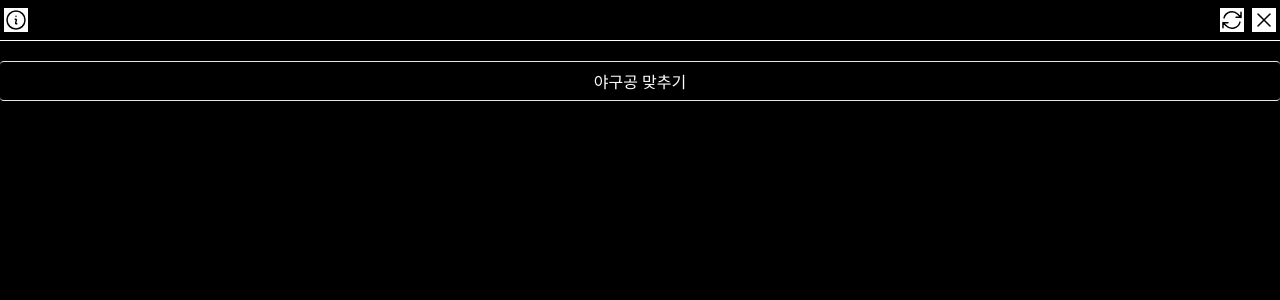
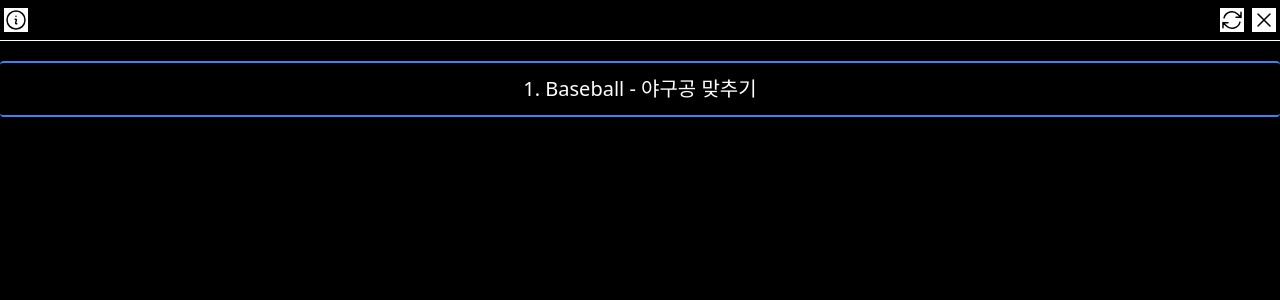
Before and after one commit to 253eosam/game-bac, a Vue app: page / in a window 1280 px wide. Shown: the top 300 px of the page. Built offline with nearby package versions, Linux system fonts and the light colour scheme.

Commit message:
feat) 게임 셀렉션 컴포넌트화

```diff
--- /dev/null
+++ b/src/components/home/GameSelection.vue
@@ -0,0 +1,70 @@
+<template>
+  <div class="card w-10 h-14 rounded border-y-2 flex-1 hover:shadow-lg my-5 cursor-pointer origin-center hover:h-[150px]">
+    <p class="title text-center text-xl leading-[3.25rem]">{{ title }}</p>
+    <p class="subtitle px-3" v-html="comDescription" />
+    <a href="#" @click.prevent="onClickStartGame" class="card-tool inline-block float-right px-5 text-lg font-semibold" :class="`text-${color}-500`">게임하기</a>
+  </div>
+</template>
+
+<script lang="ts">
+import { computed, defineComponent } from 'vue'
+
+export default defineComponent({
+  props: {
+    title: {
+      type: String,
+      required: true,
+    },
+    description: {
+      type: String,
+    },
+    color: {
+      type: String,
+    },
+  },
+  setup(props, { emit }) {
+    return {
+      comDescription: computed(() => {
+        return props.description?.replace(/(?:\r\n|\r|\n)/g, '<br>') || ''
+      }),
+      onClickStartGame () {
+        emit('onClickStartGame')
+      }
+    }
+  },
+})
+</script>
+
+<style scoped>
+.card {
+  transition: height 0.5s, box-shadow 0.5s;
+}
+.subtitle {
+  visibility: hidden;
+  opacity: 0;
+  transition: visibility 0.5s, opacity 0.5s;
+}
+.title {
+  transition: font-size 0.5s, font-weight 0.5s;
+}
+.card:hover > .title {
+  font-size: 1.5rem;
+  font-weight: 800;
+  transition: font-size 0.5s, font-weight 0.5s;
+}
+.card:hover > .subtitle {
+  visibility: visible;
+  opacity: 1;
+  transition: visibility 1s linear 0s, opacity 1s;
+}
+.card-tool {
+  visibility: hidden;
+  opacity: 0;
+  transition: visibility 0.5s, opacity 0.5s;
+}
+.card:hover > .card-tool {
+  visibility: visible;
+  opacity: 1;
+  transition: visibility 2.5s linear 0s, opacity 2.5s;
+}
+</style>
--- a/src/views/Home.vue
+++ b/src/views/Home.vue
@@ -1,67 +1,50 @@
 <template>
   <div class="absolute flex w-full">
-    <div class="card w-10 h-10 rounded border-y flex-1 hover:shadow-lg my-5 cursor-pointer origin-center hover:h-[130px]"
-      :class="`border-${COLORS[0]}-500 hover:shadow-${COLORS[0]}-500`"
-    >
-      <p class="title text-center leading-10">야구공 맞추기</p>
-      <p class="subtitle px-3">
-        0 ~ 9까지 숫자가 랜덤하게 위치하고 있습니다. <br>
-        숫자를 맞춰보세요!
-      </p>
-      <a href="#" @click.prevent="startGame(0)" class="card-tool inline-block float-right px-3" :class="`text-${COLORS[0]}-500`">게임하기</a>
-    </div>
+    <GameSelection
+      v-for="({ id, onClickStartGame, title, description, color }, idx) in gameSelections"
+      :key="id"
+      @onClickStartGame="onClickStartGame"
+      :title="`${idx+1}. ${id} - ${title}`"
+      :description="description"
+      :color="color"
+      class="border-blue-500 hover:shadow-blue-500"
+    />
+    <!-- NOTE: 색상부분 동적으로 적용이 안됨. -->
   </div>
 </template>
 
 <script lang="ts">
 import { defineComponent } from 'vue'
 import { useRouter } from 'vue-router'
-const GAME_INDEX = ['Baseball']
-const COLORS = ['violet']
+import GameSelection from '@src/components/home/GameSelection.vue'
+
+type TGameSelection = {
+  id: string
+  title: string
+  description: string
+  color: string
+  onClickStartGame: () => void
+}
 
 export default defineComponent({
+  components: {
+    GameSelection,
+  },
   setup() {
     const { push } = useRouter()
     return {
-      COLORS,
-      startGame: (gameId: number) => {
-        push({ name: GAME_INDEX[gameId] })
-      }
+      gameSelections: [
+        {
+          id: 'Baseball',
+          title: '야구공 맞추기',
+          description: `0 ~ 9까지 숫자가 랜덤하게 위차히고 있습니다.<br>숫자를 맞춰보세요!`,
+          color: 'blue',
+          onClickStartGame() {
+            push({ name: 'Baseball' })
+          },
+        },
+      ] as TGameSelection[],
     }
   },
 })
 </script>
-
-<style scoped>
-.card {
-  transition: height 0.5s, box-shadow 0.5s;
-}
-.subtitle {
-  visibility: hidden;
-  opacity: 0;
-  transition: visibility 0.5s, opacity 0.5s;
-}
-.title {
-  transition: font-size 0.5s, font-weight 0.5s;
-}
-.card:hover > .title {
-  font-size: 1.3rem;
-  font-weight: 800;
-  transition: font-size 0.5s, font-weight 0.5s;
-}
-.card:hover > .subtitle {
-  visibility: visible;
-  opacity: 1;
-  transition: visibility 1s linear 0s, opacity 1s;
-}
-.card-tool {
-  visibility: hidden;
-  opacity: 0;
-  transition: visibility 0.5s, opacity 0.5s;
-}
-.card:hover > .card-tool {
-  visibility: visible;
-  opacity: 1;
-  transition: visibility 2.5s linear 0s, opacity 2.5s;
-}
-</style>
```
